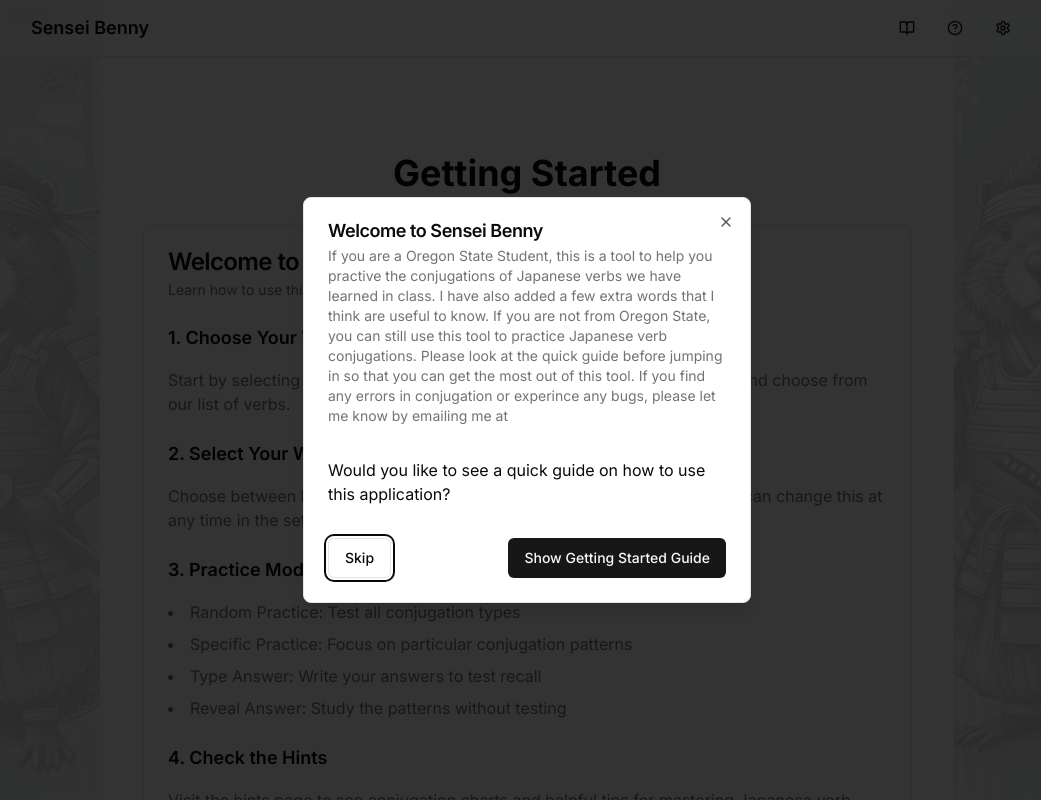
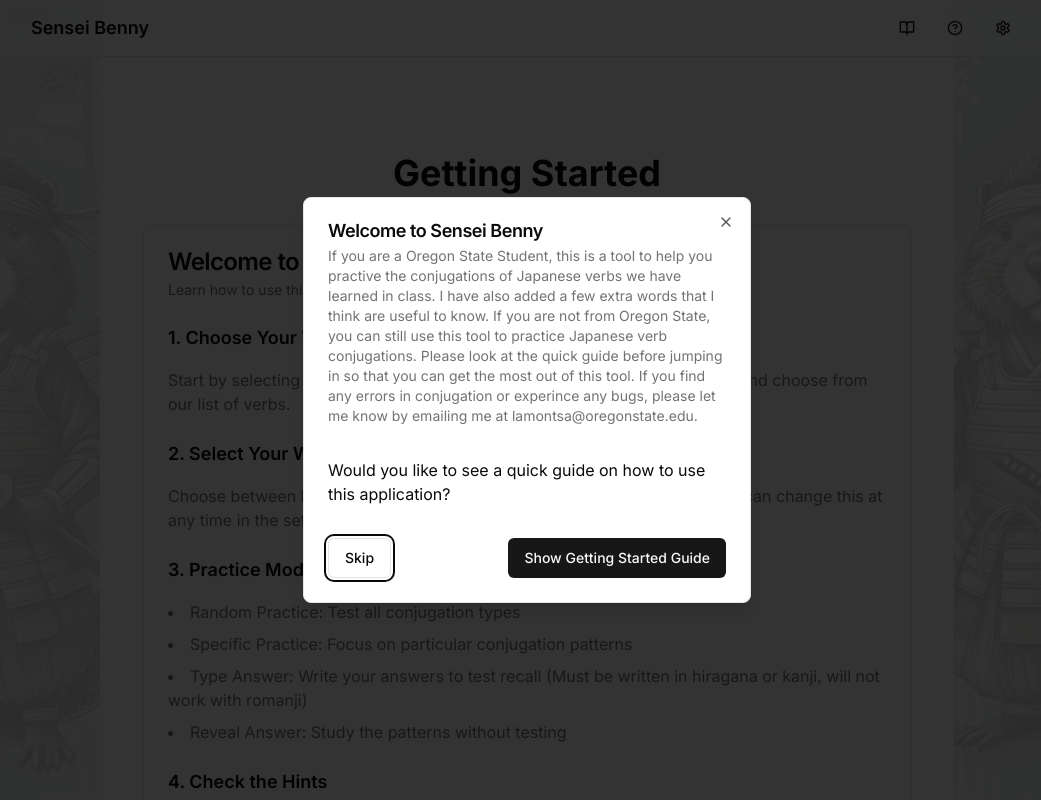
Before and after one commit to SawyerJLamont/SenseiBenny, a Next.js app: page /getting-started in a window 1280 px wide. Shown: the top 800 px of the page, without its empty margins (113-1154 px from the left). Built offline with nearby package versions, Linux system fonts and the light colour scheme.

Commit message:
1.1.5Updated first time entry and getting started page

```diff
--- a/app/getting-started/page.tsx
+++ b/app/getting-started/page.tsx
@@ -11,7 +11,7 @@ export default function GettingStartedPage() {
 
         <Card>
           <CardHeader>
-            <CardTitle>Welcome to Japanese Conjugation Practice!</CardTitle>
+            <CardTitle>Welcome to Sensei Benny!</CardTitle>
             <CardDescription>
               Learn how to use this tool effectively to master Japanese verb conjugations.
             </CardDescription>
@@ -38,7 +38,7 @@ export default function GettingStartedPage() {
               <ul className="list-disc list-inside space-y-2 text-muted-foreground">
                 <li>Random Practice: Test all conjugation types</li>
                 <li>Specific Practice: Focus on particular conjugation patterns</li>
-                <li>Type Answer: Write your answers to test recall</li>
+                <li>Type Answer: Write your answers to test recall (Must be written in hiragana or kanji, will not work with romanji)</li>
                 <li>Reveal Answer: Study the patterns without testing</li>
               </ul>
             </div>
--- a/components/first-time-modal.tsx
+++ b/components/first-time-modal.tsx
@@ -45,7 +45,7 @@ export default function FirstTimeModal() {
             useful to know. If you are not from Oregon State, you can still use this tool to practice
             Japanese verb conjugations. Please look at the quick guide before jumping in so that you can
             get the most out of this tool. If you find any errors in conjugation or experince any bugs,
-            please let me know by emailing me at <a href="mailto: lamontsa@oregonstate.edu "></a>
+            please let me know by emailing me at lamontsa@oregonstate.edu.
           </DialogDescription>
         </DialogHeader>
         <div className="space-y-4 py-4">
```
